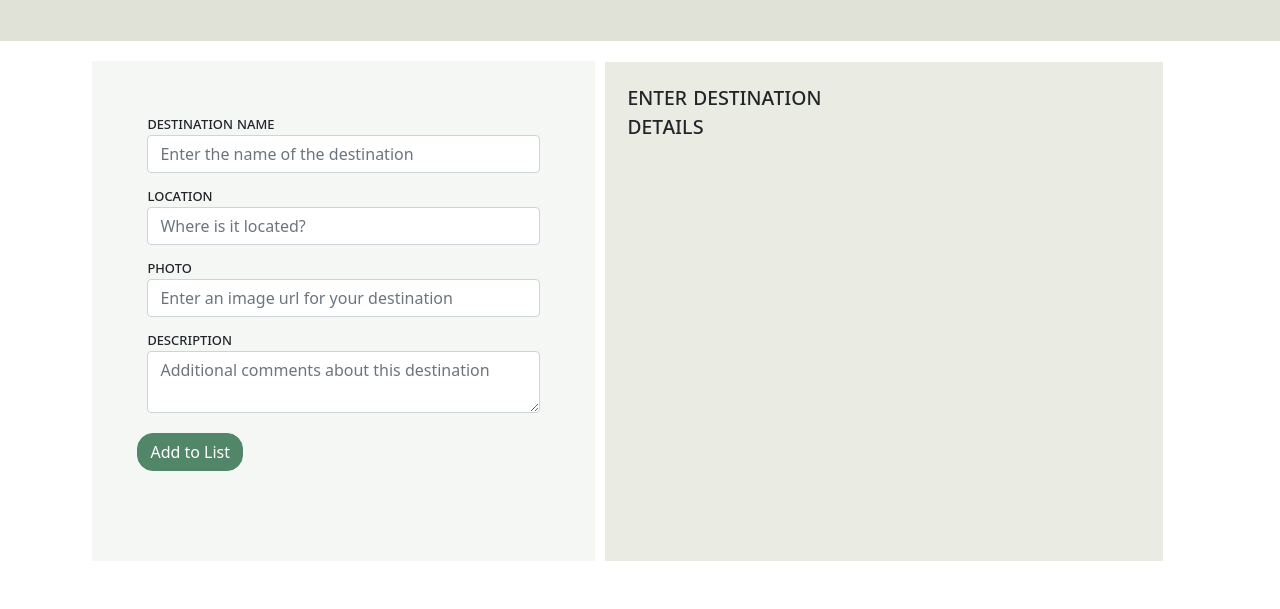
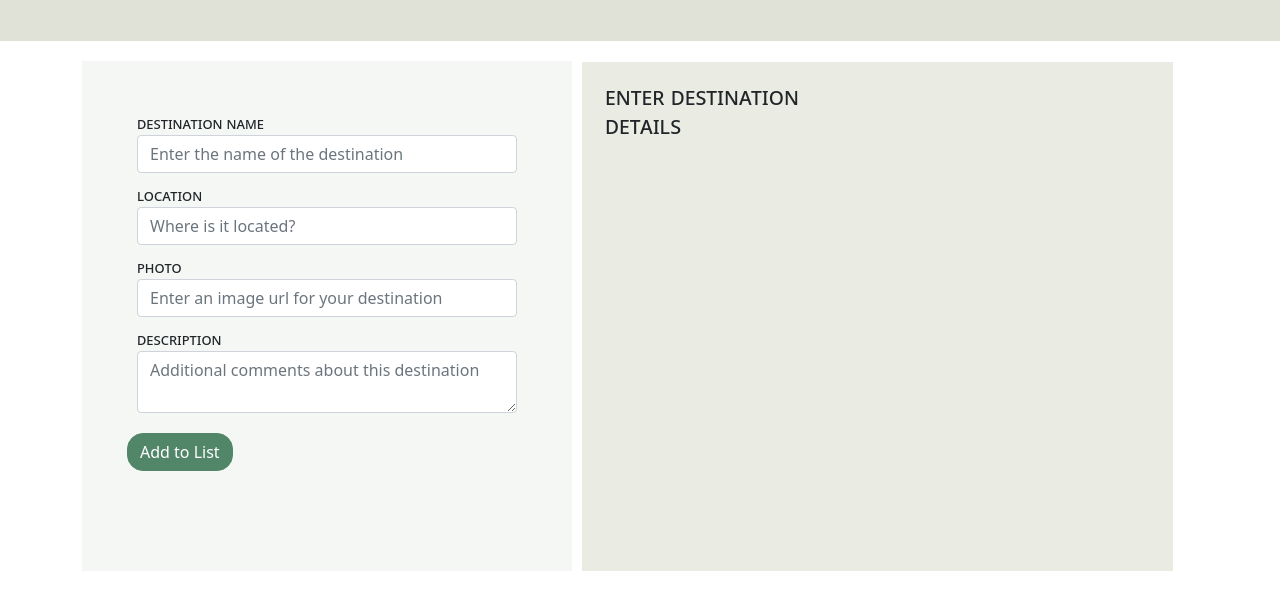
Before and after one commit to isabelservin/vacation-destination-wishlist, a plain HTML site: page src/index.html in a window 1280 px wide. Shown: the part 159-768 px from the top of the page. Drawn offline with nearby package versions, Linux system fonts and the light colour scheme.

Commit message:
style tweak

```diff
--- a/src/styles.css
+++ b/src/styles.css
@@ -30,6 +30,7 @@
     display:flex;
     flex: 1 0 40%;
     justify-content: center;
+    margin-bottom: 25px;
 }
 
 .photo-top{
@@ -40,10 +41,10 @@
 
 .form{
     margin-top: 20px;
-    height: fit-content;
+    height: 300px;
     background-color: #f5f7f4;
     padding: 45px;
-    min-height: calc(100vh - 300px);
+     min-height: calc(100vh - 290px);
     width: 45%
 
 }
@@ -73,7 +74,7 @@
     padding-top: 20px;
     padding-left: 23px;
     padding-right: 300px;
-    width: 50%;
+    /* width: 50%; */
 }
 
 
```
